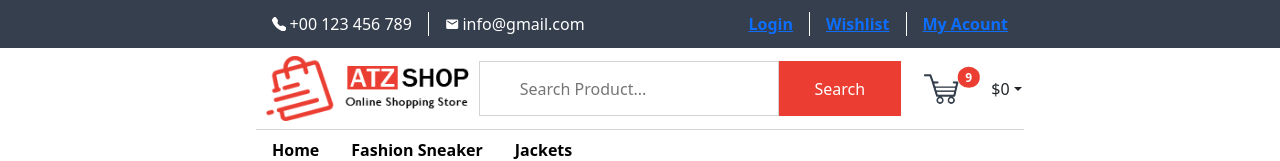
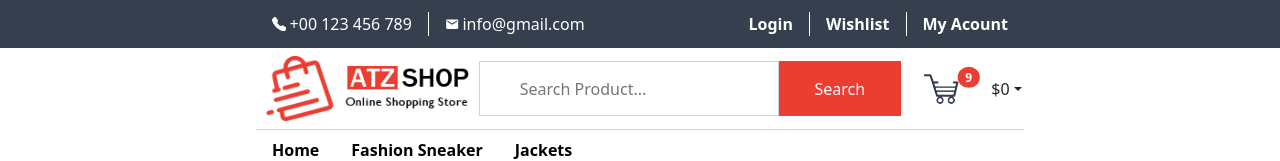
Before and after one commit to HuyDinh97/reactjs-shop, a React (Create React App) app: page / in a window 1280 px wide. Shown: the top 161 px of the page. Built offline with nearby package versions, Linux system fonts and the light colour scheme.

Commit message:
fix <a> tag decoration

```diff
--- a/src/components/Layout/Header/Header.module.css
+++ b/src/components/Layout/Header/Header.module.css
@@ -59,3 +59,8 @@
 .header_wishlist {
   padding-right: 0;
 }
+
+header a {
+  color: white;
+  text-decoration: none;
+}
```
